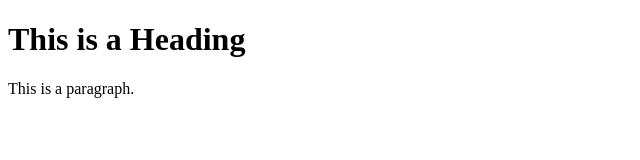
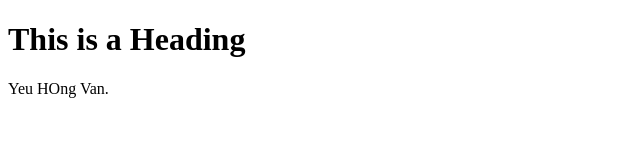
Before and after one commit to quangduc1917/git, a plain HTML site: page index.html in a window 1280 px wide. Shown: the full height of the page, 0-640 px from the left. Drawn offline with Linux system fonts and the light colour scheme.

Commit message:
Update index.html

```diff
--- a/index.html
+++ b/index.html
@@ -6,7 +6,7 @@
 <body>
 
 <h1>This is a Heading</h1>
-<p>This is a paragraph.</p>
+<p>Yeu HOng Van.</p>
 
 </body>
 </html>
```
